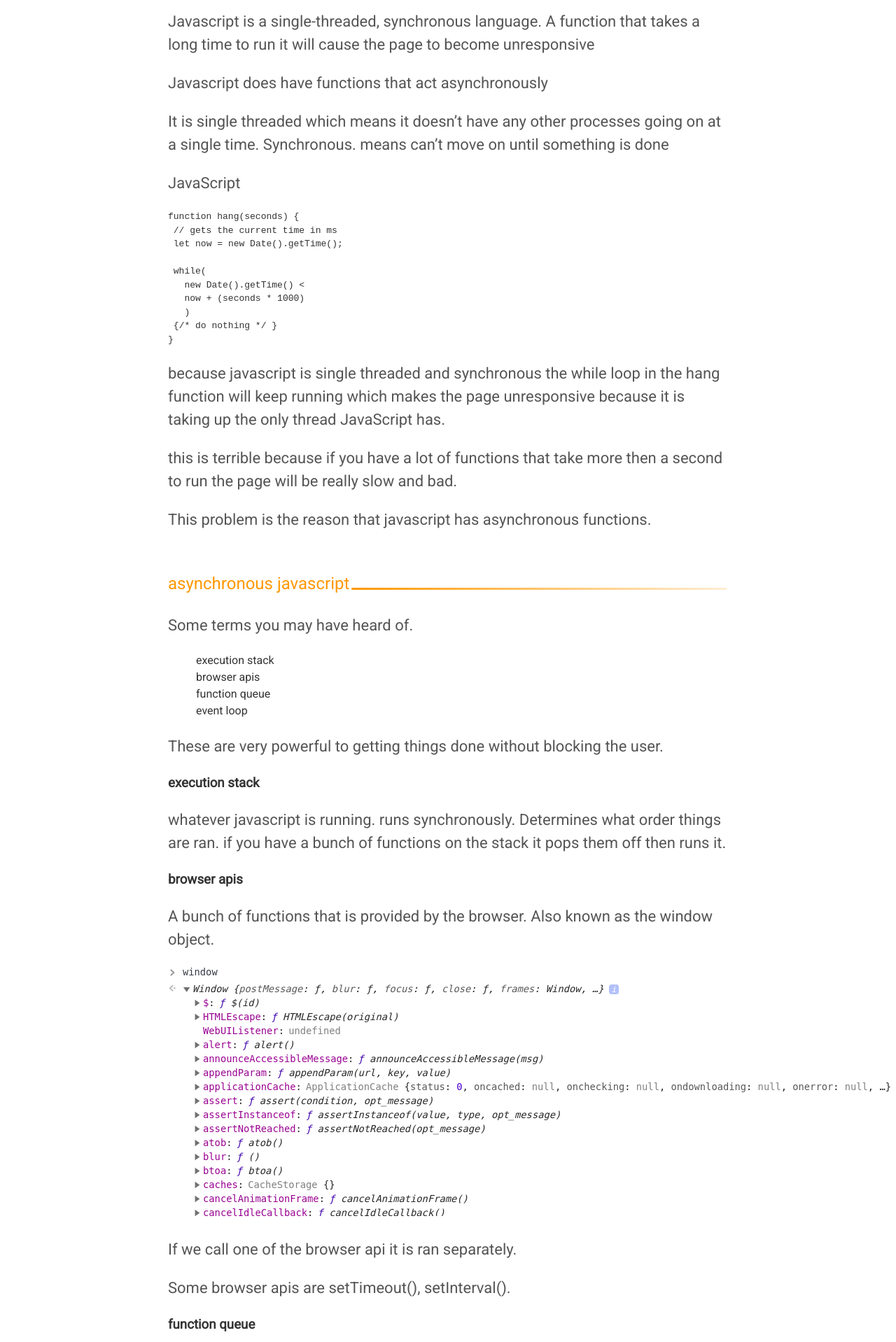
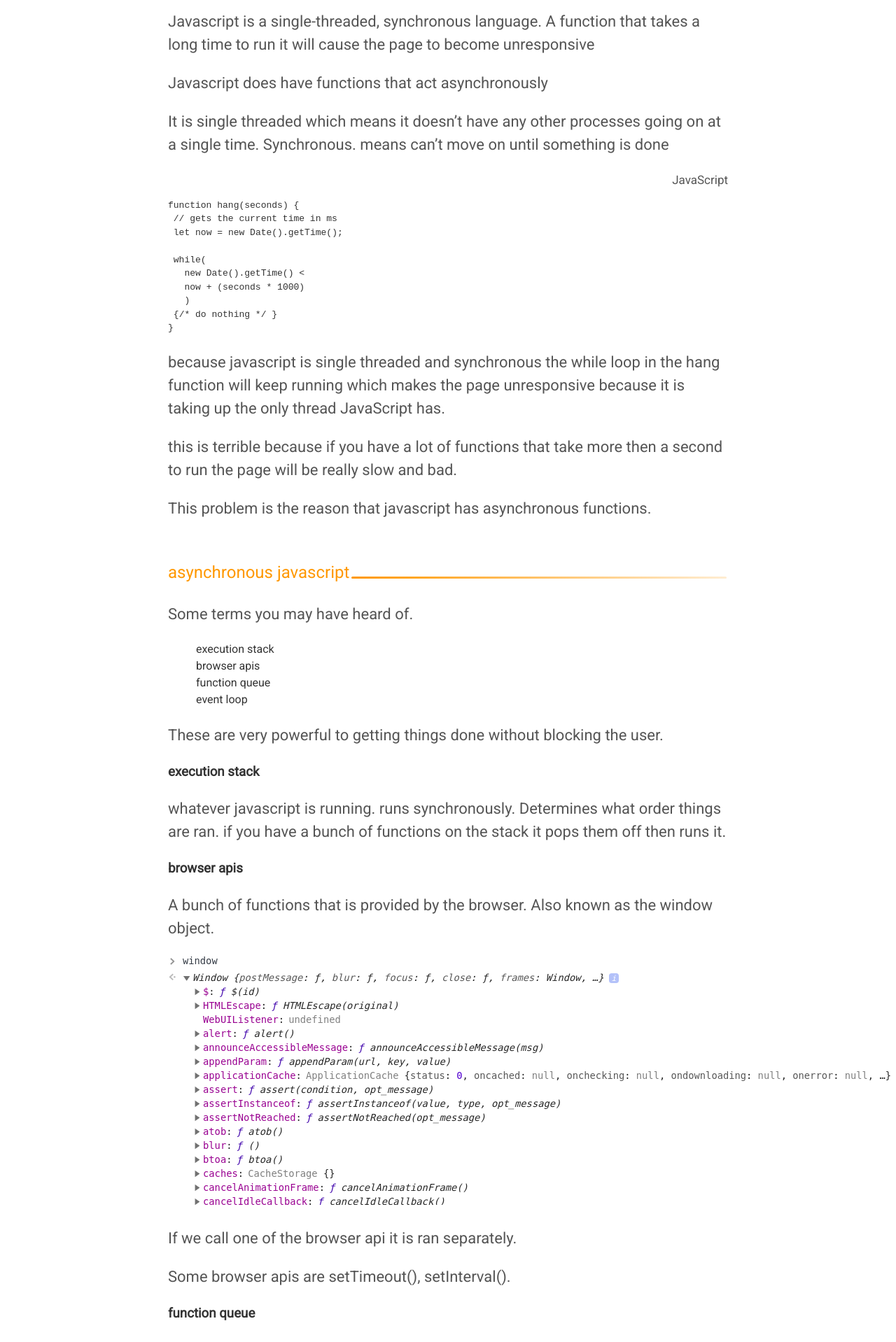
Before and after one commit to planeswalker1/coconut, a Jekyll site: the page built from _posts/2018-10-08-is-javascript-synchronous-async-single-threaded.md, in a window 1280 px wide. Shown: the part 302-2220 px from the top of the page at 70% size. Built offline with Jekyll 4.4.1, drawn with Linux system fonts in a browser that asks for light colours.

Commit message:
move the time the syntax.css file is loaded and added styles for the blog

```diff
--- a/css/main.css
+++ b/css/main.css
@@ -3,5 +3,5 @@
 
 {% include_relative base.css %}
 {% include_relative module.css %}
+{% include_relative layout.css %}
 {% include_relative syntax.css %}
-{% include_relative layout.css %}
--- a/css/syntax.css
+++ b/css/syntax.css
@@ -0,0 +1,5 @@
+p.highlight__file-desc {
+  text-align: right;
+  margin-bottom: 8px;
+  font-size: 17px;
+}
```
